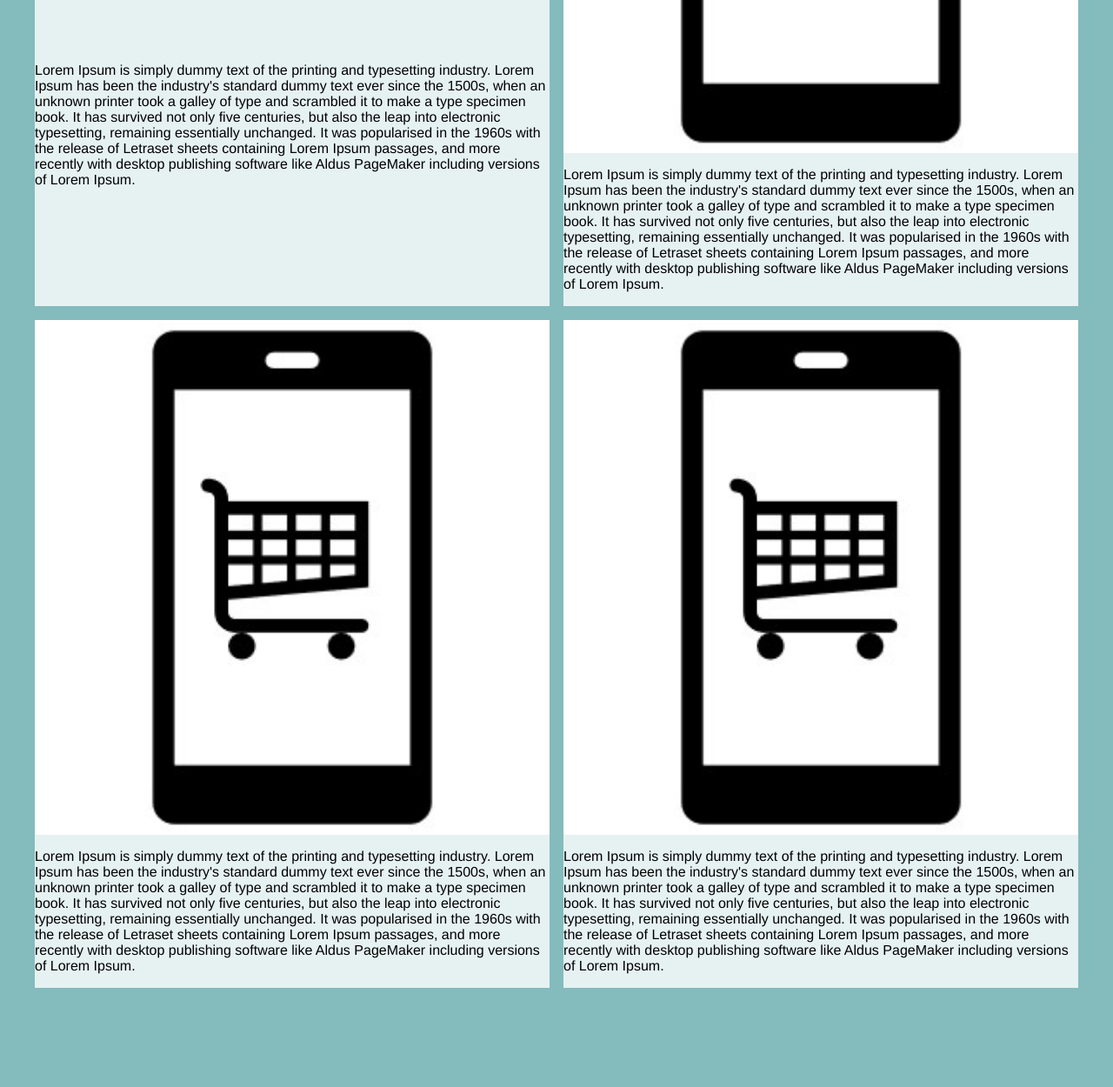
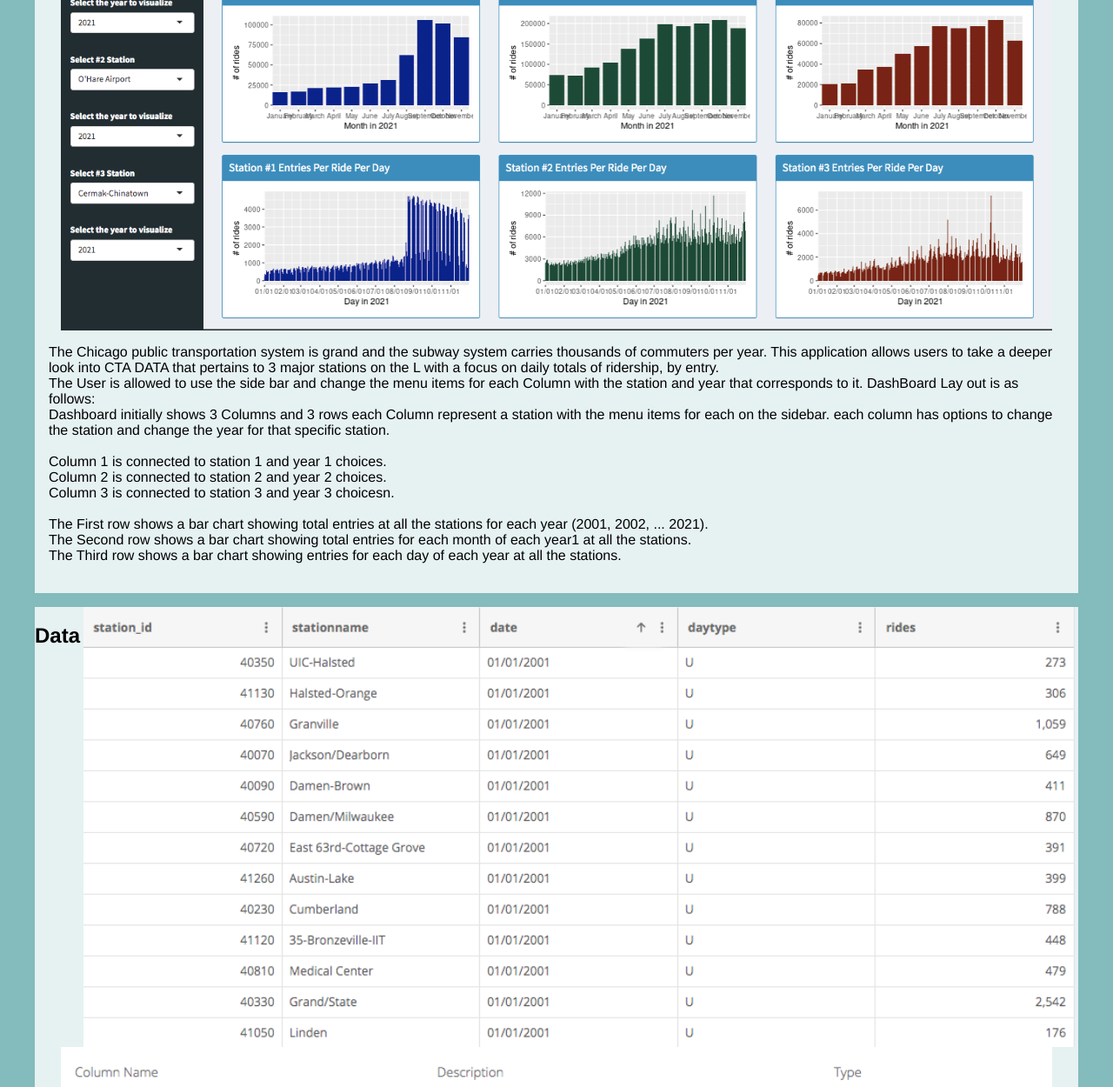
Before and after one commit to aniaHrrera4/project1CS424, a plain HTML site: page website/design.html in a window 1280 px wide. Shown: the part 630-1880 px from the top of the page at 87% size. Before the commit the page ends 1782 px from the top, so only its background shows below. Drawn offline with Linux system fonts and the light colour scheme.

Commit message:
update website

```diff
--- a/website/design.html
+++ b/website/design.html
@@ -22,32 +22,121 @@
     <div>
     <h1>Project 1 - Subway</h1>
     <h2> <a href="http://aniahrrera4.shinyapps.io/project1">SHINY APPLICATION</a></h2>
+    <h2> <a href="https://github.com/aniaHrrera4/project1CS424">GITHUB</a></h2>
     </div>
 
 
     <div class = "gridContainer">
         <div class = "grid-item">
+            <h2>Introduction</h2><br>
+
             <img class ="full-width-img2" src="shinyDashboard1.png" alt="project image">
             <p>
-                Lorem Ipsum is simply dummy text of the printing and typesetting industry. Lorem Ipsum has been the industry's standard dummy text ever since the 1500s, when an unknown printer took a galley of type and scrambled it to make a type specimen book. It has survived not only five centuries, but also the leap into electronic typesetting, remaining essentially unchanged. It was popularised in the 1960s with the release of Letraset sheets containing Lorem Ipsum passages, and more recently with desktop publishing software like Aldus PageMaker including versions of Lorem Ipsum.
+                The Chicago public transportation system is grand and the subway system carries thousands of commuters per year.
+                This application allows users to take a deeper look into CTA DATA that pertains to 3 major stations on the L with
+                a focus on daily totals of ridership, by entry. <br>
+
+                The User is allowed to use the side bar and change the menu items for each Column with the station and year that corresponds to it.
+
+                DashBoard Lay out is as follows: <br>
+                Dashboard initially shows 3 Columns and 3 rows each Column represent a station with the menu items for each on the sidebar. each column has options to change the station and change the year for that specific station.<br><br>
+                Column 1 is connected to station 1 and year 1 choices. <br>
+                Column 2 is connected to station 2 and year 2 choices. <br>
+                Column 3 is connected to station 3 and year 3 choicesn.<br><br>
+                The First row shows a bar chart showing total entries at all the stations for each year (2001, 2002, ... 2021). <br>
+                The Second row shows a bar chart showing total entries for each month of each year1 at all the stations. <br>
+                The Third row shows a bar chart showing entries for each day of each year at all the stations.<br><br>
             </p>
         </div>
         <div class = "grid-item">
-            <img class ="full-width-img2" src="projectimage.jpg" alt="project image">
+            <h2>Data       </h2><br><br>
+            <img class ="full-width-img2" src="previewData.png" alt="project image">
+            <img class ="full-width-img2" src="columnData.png" alt="project image">
             <p>
-                Lorem Ipsum is simply dummy text of the printing and typesetting industry. Lorem Ipsum has been the industry's standard dummy text ever since the 1500s, when an unknown printer took a galley of type and scrambled it to make a type specimen book. It has survived not only five centuries, but also the leap into electronic typesetting, remaining essentially unchanged. It was popularised in the 1960s with the release of Letraset sheets containing Lorem Ipsum passages, and more recently with desktop publishing software like Aldus PageMaker including versions of Lorem Ipsum.
+                <br>
+                SOURCE: <a href="https://data.cityofchicago.org/Transportation/CTA-Ridership-L-Station-Entries-Daily-Totals/5neh-572f"> City Of Chicago Data Portal </a><br><br>
+                According to the data set's ReadMe file :<Br>
+                "Ridership Readme<Br>
+                12-Aug-2011<Br>
+                Chicago Transit Authority<Br><Br>
+
+                * About CTA ridership numbers *<Br>
+                Ridership statistics are provided on a system-wide and bus route/station-level basis.
+                Ridership is primarily counted as boardings, that is, customers boarding a transit vehicle
+                (bus or rail).  On the rail system, there is a distinction between station entries and total
+                rides, or boardings. Datasets indicate such in their file name and description.<Br>
+
+                * How people are counted on the 'L' *<Br>
+                On the rail system, a customer is counted as an "entry" each time he or she passes through a
+                turnstile to enter a station.  Customers are not counted as "entries" when they make a
+                "cross-platform" transfer from one rail line to another, since they don't pass through a
+                turnstile. Where the number given for rail is in "boardings," what's presented is a statistically
+                valid estimate of the actual number of boardings onto the rail system. <Br>
+                    <Br>
+                * How people are counted on buses *<Br>
+                Boardings are recorded using the bus farebox and farecard reader. In the uncommon situation when
+                there is an operating error with the farebox and the onboard systems cannot determine on which route a
+                given trip's boardings should be allocated, these boardings are tallied as Route 0 in some reports.
+                Route 1001 are shuttle buses used for construction or other unforeseen events.<Br>
+                    <Br>
+                * "Daytype" *<Br>
+                Daytype fields in the data are coded as "W" for Weekday, "A" for Saturday and "U"
+                for Sunday/Holidays.  Note that New Year's Day, Memorial Day, Independence Day, Labor Day,
+                Thanksgiving, and Christmas Day are considered as "Sundays" for the purposes of ridership reporting.
+                All other holidays are reported as the type of day they fall on."<Br><Br>
+
+                So lets break this down, as shown above we have the specific Columns and their data types. Whats
+                most in portant to us and our application is the station names, rides, and date. In the Next Section you
+                will see how this data was processed to be usable for our appliction.
+
             </p>
         </div>
         <div class = "grid-item">
-            <img class ="full-width-img2" src="projectimage.jpg" alt="project image">
+            <h2>Data Handling</h2><br>
+            <img class ="full-width-img2" src="uicData.png" alt="project image">
+            <img class ="full-width-img2" src="codeR.png" alt="project image">
+            <img class ="full-width-img1" src="data_aggrUIC.png" alt="project image">
+
             <p>
-                Lorem Ipsum is simply dummy text of the printing and typesetting industry. Lorem Ipsum has been the industry's standard dummy text ever since the 1500s, when an unknown printer took a galley of type and scrambled it to make a type specimen book. It has survived not only five centuries, but also the leap into electronic typesetting, remaining essentially unchanged. It was popularised in the 1960s with the release of Letraset sheets containing Lorem Ipsum passages, and more recently with desktop publishing software like Aldus PageMaker including versions of Lorem Ipsum.
+                Data was Downloaded as a CSV file, <br>
+                then using the power of Python and Pandas the data was split into 3 specfic files based on station
+                and read into R studio as data frames. <br><br>
+                1. UIC-Halsted - uicData<br>
+                2. O'Hare Airport - ohareData<br>
+                3. Cermak-Chinatown - chinatownData<br><br>
+
+                While the data was processed the original data was all turned to characters. So more fine tuning was done in R Studio
+                a newDate, Month_,Year_,Rides2,year_month, and yearss, Columns were added. Rides2 the numeric version of rides and wis the column
+                that will be used to vizualize all the data. <Br><br>
+
+                New data frames were created that aggregated the number of rides by month and year. (data_aggrUIC, data_aggrOhare, data_aggrChina)
+                In the code above you can see how the data was handled and the resulting data frames.<Br><Br>
+
+                After all the data handeling we are left with 3 main data frames from which the infomation was used to plot our bar charts.
+
             </p>
         </div>
         <div class = "grid-item">
-            <img class ="full-width-img2" src="projectimage.jpg" alt="project image">
+            <h2>Interesting Findings</h2><br>
+            <img class ="full-width-img2" src="uicPan.png" alt="project image">
+            <img class ="full-width-img2" src="oharePan.png" alt="project image">
+            <img class ="full-width-img2" src="chinaPan.png" alt="project image">
             <p>
-                Lorem Ipsum is simply dummy text of the printing and typesetting industry. Lorem Ipsum has been the industry's standard dummy text ever since the 1500s, when an unknown printer took a galley of type and scrambled it to make a type specimen book. It has survived not only five centuries, but also the leap into electronic typesetting, remaining essentially unchanged. It was popularised in the 1960s with the release of Letraset sheets containing Lorem Ipsum passages, and more recently with desktop publishing software like Aldus PageMaker including versions of Lorem Ipsum.
+                Now that the application is live, we can use it to understand the data.
+
+                The first thing I wanted to look at were the effects of the pandemic on each station.
+                Image 1 shows the UIC-Halsted station for 2019, 2020, and 2021
+                2019 data shows the regular trends of rides spiking during the school months and dropping to a constistent
+                rate during the summer monthso f May, June, July and the Holidays in December.
+                In 2020 when the pandemic Hit you can clearly see that in march 2020 the rides perday dramatically dropped
+                from 7000+ to less than 1000 from one day to the next. Then in the monthly chart you can see
+                how the numbers stayed low during the toughest part of the pandemic when a vaccine was not yet produced
+                from March 2020 - May 2021. In august 2021 classes were hybrid most still online however you can see how more and more
+                riders were utilizing the UIC-Halsted station.
+
+                These same trends can be seen in the O'Hare and Chinatown stations.
+
+
             </p>
         </div>
     </div>
--- a/website/index.css
+++ b/website/index.css
@@ -3,6 +3,9 @@ body{
     background-color: rgb(132, 187, 189);
     color: white;
     font-family: Helvetica;
+}
+p{
+    margin: 1em;
 }
 
 /* navigation bar styling */
@@ -88,11 +91,11 @@ li a:hover {
     .full-width-img1 {
     margin:auto;
     margin-left: 1em;
-    width: 75%;
+    width: 50%;
     }
     .full-width-img2 {
     margin:auto;
-    width: 100%;
+    width: 95%;
     }
 
 }
@@ -108,9 +111,9 @@ li a:hover {
 
 @media screen and (min-width: 1000px) {
     .gridContainer{
-        grid-template-columns: repeat(2, 1fr);
+        grid-template-columns: repeat(1, 1fr);
     }
     .container {
-        grid-template-columns: 1fr 3fr 1fr;
+        grid-template-columns: repeat(1, 1fr);
     }
   }
```
Also changed, not shown: website/index.html (+2 -2 lines), website/chinaPan.png (added), website/code.png (added), website/codeR.png (added), website/columnData.png (added), website/data_aggrUIC.png (added), website/oharePan.png (added), website/previewData.png (added), website/uicData.png (added), website/uicPan.png (added), 1 other file.
